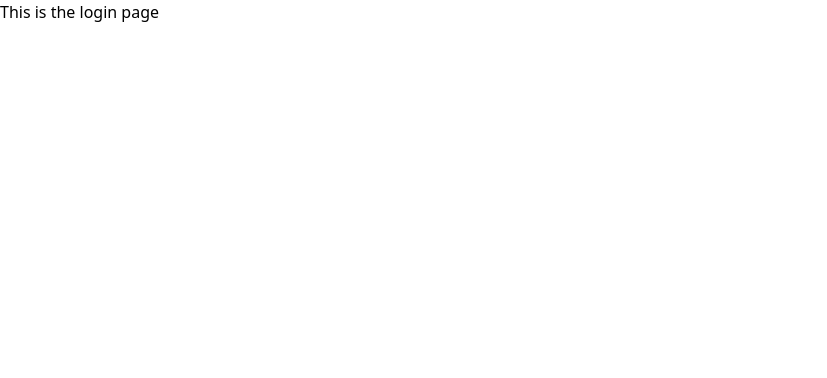
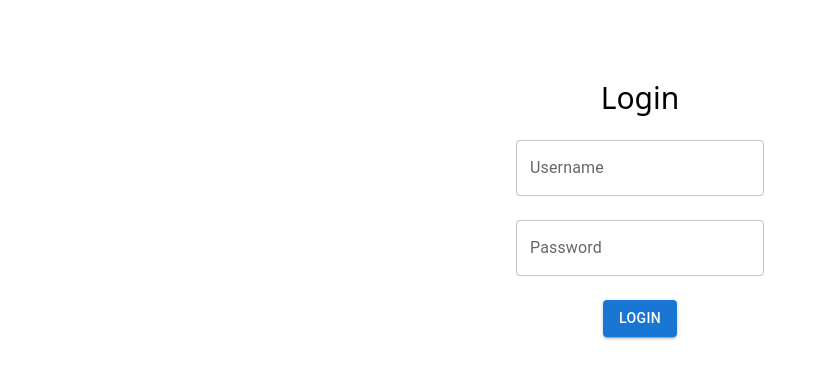
Before and after one commit to AndreaBarberio/EventPlanner, a React (Create React App) app: page / in a window 1280 px wide. Shown: the top 378 px of the page, without its empty margins (0-827 px from the left). Built offline with nearby package versions, Linux system fonts and the light colour scheme.

Commit message:
feat: create login page with material ui

```diff
--- a/output.css
+++ b/output.css
@@ -573,7 +573,55 @@ video {
   --tw-backdrop-sepia:  ;
 }
 
-.bg-red-200{
+.container{
+  width: 100%;
+}
+
+@media (min-width: 640px){
+  .container{
+    max-width: 640px;
+  }
+}
+
+@media (min-width: 768px){
+  .container{
+    max-width: 768px;
+  }
+}
+
+@media (min-width: 1024px){
+  .container{
+    max-width: 1024px;
+  }
+}
+
+@media (min-width: 1280px){
+  .container{
+    max-width: 1280px;
+  }
+}
+
+@media (min-width: 1536px){
+  .container{
+    max-width: 1536px;
+  }
+}
+
+.mt-20{
+  margin-top: 5rem;
+}
+
+.bg-red-500{
   --tw-bg-opacity: 1;
-  background-color: rgb(254 202 202 / var(--tw-bg-opacity));
+  background-color: rgb(239 68 68 / var(--tw-bg-opacity));
 }
+
+.text-3xl{
+  font-size: 1.875rem;
+  line-height: 2.25rem;
+}
+
+html {
+  width: 100vw;
+  height: 100vh;
+}
--- a/package.json
+++ b/package.json
@@ -18,7 +18,9 @@
 		"react-dom": "^18.2.0",
 		"react-router-dom": "^6.14.1",
 		"react-scripts": "5.0.1",
+		"react-validation": "^3.0.7",
 		"typescript": "^4.9.5",
+		"validator": "^13.9.0",
 		"web-vitals": "^2.1.4"
 	},
 	"scripts": {
--- a/src/App.tsx
+++ b/src/App.tsx
@@ -2,10 +2,10 @@ import React from 'react';
 import './output.css';
 import { Route, Routes } from 'react-router-dom';
 import LoginPage from './pages/LoginPage';
-function App() {
+function App({ args }: any) {
 	return (
 		<Routes>
-			<Route path="/" element={<LoginPage />} />
+			<Route path="/" element={<LoginPage {...args} />} />
 		</Routes>
 	);
 }
--- a/src/index.css
+++ b/src/index.css
@@ -1,5 +1,12 @@
 @config "../tailwind.config.js";
 
 @tailwind base;
+
 @tailwind components;
+
 @tailwind utilities;
+
+html {
+	width: 100vw;
+	height: 100vh;
+}
--- a/src/pages/LoginPage.tsx
+++ b/src/pages/LoginPage.tsx
@@ -1,5 +1,79 @@
-const LoginPage = () => {
-	return <>This is the login page</>;
+import React, { useState } from 'react';
+import { TextField, Button, Container, Grid } from '@mui/material';
+
+// Define the type for the props received by the LoginPage component
+type TLoginPage = {
+	values: Record<string, unknown>;
+	errors: any;
+	isSubmitting: boolean;
+	handleChange: () => void;
+	handleBlur: () => void;
+	handleSubmit: () => void;
+};
+
+// Define the LoginPage component
+const LoginPage = (props: TLoginPage) => {
+	// Define the state variable 'credentials' and a function to update it using the 'useState' hook
+	const [credentials, setCredentials] = useState<Record<string, unknown>>({
+		username: '',
+		password: '',
+	});
+
+	// Define the 'handleChange' function to update the state when input values change
+	const handleChange = (event: React.ChangeEvent<HTMLInputElement>) => {
+		const { name, value } = event.target;
+		// Update the 'credentials' state by merging the previous state with the new value
+		setCredentials((prevCredentials) => ({
+			...prevCredentials,
+			[name]: value,
+		}));
+	};
+
+	// Define the 'handleSubmit' function to handle form submission
+	const handleSubmit = () => {
+		console.log('username', credentials.username);
+		console.log('password', credentials.password);
+	};
+
+	// Render the login form using Material-UI components
+	return (
+		<Container maxWidth="sm" className="mt-20">
+			<form action="submit">
+				<Grid container spacing={3} direction="column" alignItems="center">
+					<Grid item>
+						<h1 className="text-3xl">Login</h1>
+					</Grid>
+					<Grid item>
+						{/* Render a text field for the username */}
+						<TextField
+							name="username"
+							label="Username"
+							variant="outlined"
+							value={credentials?.username}
+							onChange={handleChange}
+						/>
+					</Grid>
+					<Grid item>
+						{/* Render a text field for the password */}
+						<TextField
+							name="password"
+							type="password"
+							label="Password"
+							variant="outlined"
+							value={credentials?.password}
+							onChange={handleChange}
+						/>
+					</Grid>
+					<Grid item>
+						{/* Render a button to submit the form */}
+						<Button variant="contained" color="primary" onClick={handleSubmit}>
+							Login
+						</Button>
+					</Grid>
+				</Grid>
+			</form>
+		</Container>
+	);
 };
 
 export default LoginPage;
```
Also changed, not shown: tailwindcss-config.js (+4 -6 lines), 1 other file (tests, documents, lock files or other folders).
